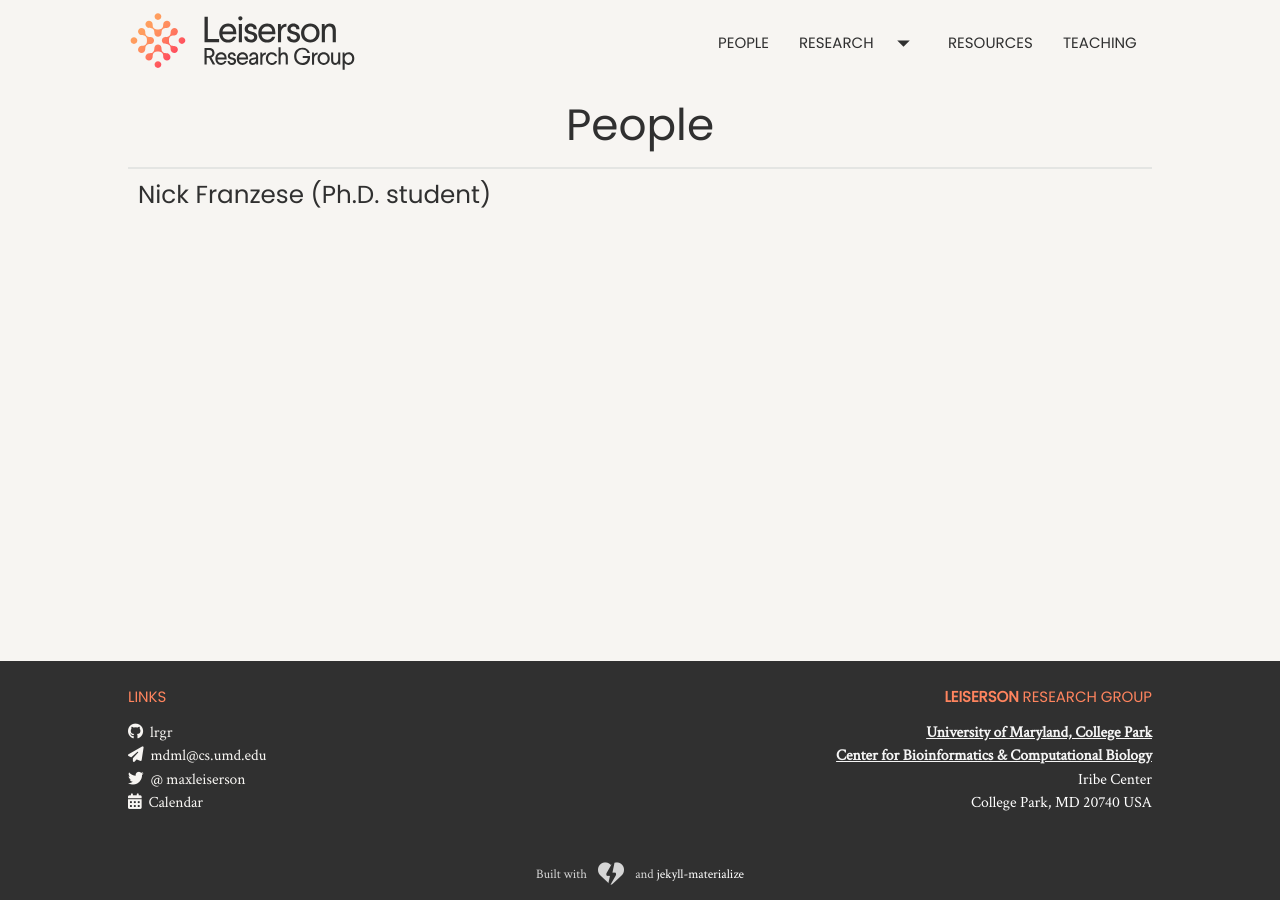
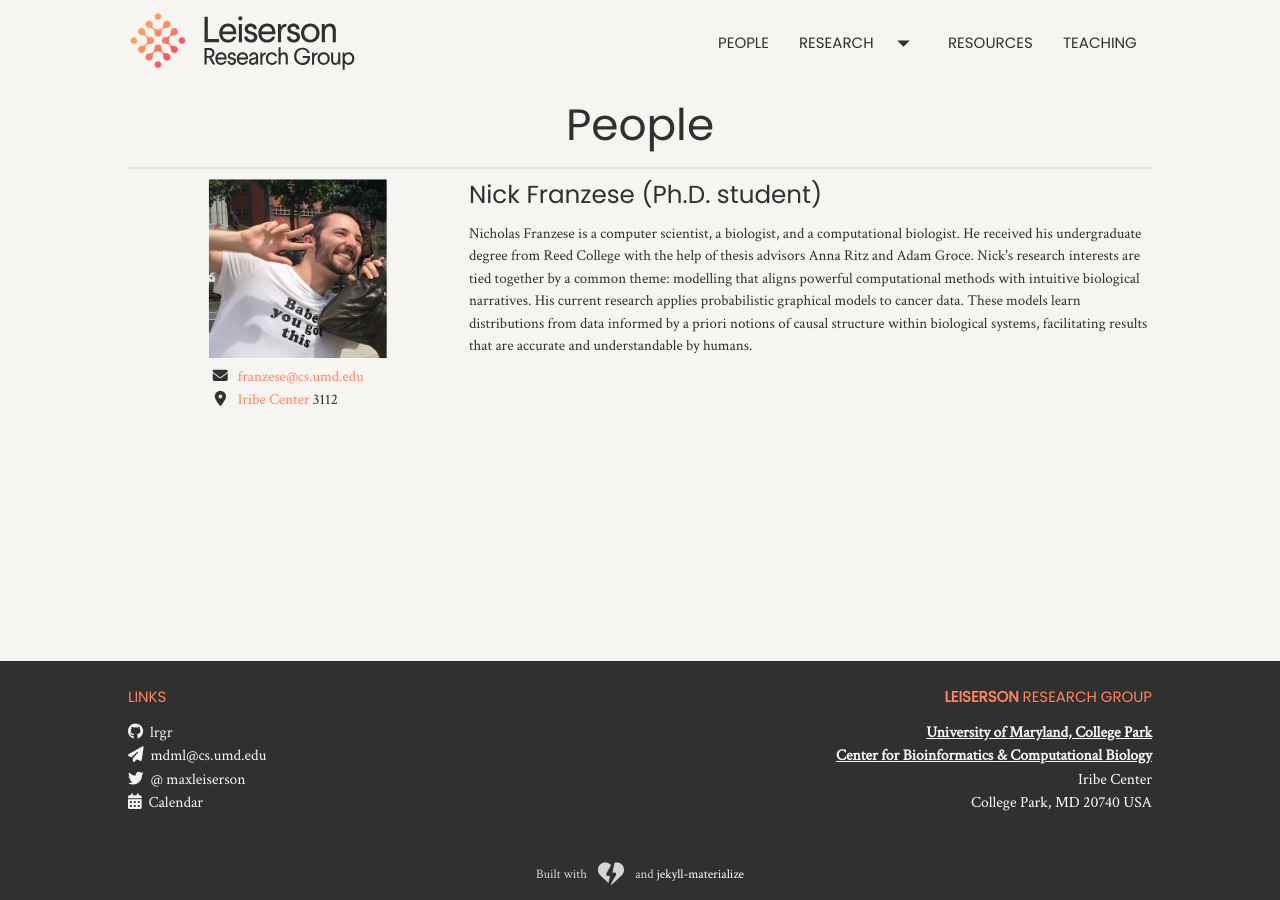
Before and after one commit to lrgr/lrgr.github.io, a Jekyll site: the page built from people/nick-franzese.html, in a window 1280 px wide. Built offline with Jekyll 4.4.1, drawn with Linux system fonts in a browser that asks for light colours; nearby versions of some CDN libraries.

Commit message:
add some folks

```diff
--- a/people/jason-fan.html
+++ b/people/jason-fan.html
@@ -17,7 +17,7 @@ top_navbar: false
         </tr>
         <tr>
           <td class='center-align icon'><i class="fa fa-map-marker" aria-hidden="true"></i></td>
-          <td><a href="https://goo.gl/maps/vQ7UkRsbTH62" target="_new">BSB</a> #3114A</td>
+          <td><a href="https://goo.gl/maps/cjdvAw1D7dU2" target="_new">Iribe Center</a> 3112</td>
         </tr>
         <tr>
           <td class='center-align icon'><i class="fa fa-globe" aria-hidden="true"></i></td>
--- a/people/nick-franzese.html
+++ b/people/nick-franzese.html
@@ -5,8 +5,34 @@ permalink: /people/nick-franzese
 top_navbar: false
 ---
 
-<div class="row">
-  <div class="col s12 m12">
-    <h5>Nick Franzese (Ph.D. student)</h5>
+<div class="row person">
+  <div class="col s12 m5 l4 xl1 offset-xl2 center-align">
+    <div class="person-info">
+      <div class='img-wrapper'>
+        <img src='{{ site.baseurl }}/assets/img/nick-franzese.png'>
+      </div>
+      <table class='contact-info'>
+        <tr>
+          <td class='center-align icon'><i class="fa fa-envelope" aria-hidden="true"></i></td>
+          <td><a href='mailto:franzese@cs.umd.edu'>franzese@cs.umd.edu</a></td>
+        </tr>
+        <tr>
+          <td class='center-align icon'><i class="fa fa-map-marker" aria-hidden="true"></i></td>
+          <td><a href="https://goo.gl/maps/cjdvAw1D7dU2" target="_new">Iribe Center</a> 3112</td>
+        </tr>
+      </table>
+    </div>
+  </div>
+  <div class="col s12 m7 l8 xl8">
+    <div class="row">
+      <h5>Nick Franzese (Ph.D. student)</h5>
+      <p>
+        Nicholas Franzese is a computer scientist, a biologist, and a computational biologist.
+        He received his undergraduate degree from Reed College with the help of thesis advisors Anna Ritz and Adam Groce.
+        Nick's research interests are tied together by a common theme: modelling that aligns powerful computational methods with intuitive biological narratives.
+        His current research applies probabilistic graphical models to cancer data.
+        These models learn distributions from data informed by a priori notions of causal structure within biological systems, facilitating results that are accurate and understandable by humans.
+      </p>
+    </div>
   </div>
 </div>
--- a/people/tracy-chen.html
+++ b/people/tracy-chen.html
@@ -18,8 +18,7 @@ top_navbar: false
         </tr>
         <tr>
           <td class='center-align icon'><i class="fa fa-map-marker" aria-hidden="true"></i></td>
-          <td><a href="https://goo.gl/maps/vQ7UkRsbTH62"
-          target="_new">BSB</a> #1123</td>
+          <td><a href="https://goo.gl/maps/cjdvAw1D7dU2" target="_new">Iribe Center</a> 3112</td>
         </tr>
         <tr>
           <td class='center-align icon'><i class="fa fa-globe" aria-hidden="true"></i></td>
```
Also changed, not shown: people/cameron-shahmirzadi.html (+16 -3 lines), people/christian-roncal.html (added, +25 -0 lines), people/index.html (+14 -2 lines), assets/img/cameron-shahmirzadi.jpg (added), assets/img/christian-roncal.jpg (added), assets/img/nick-franzese.png (added), assets/img/numi-prasad.jpeg (added).
